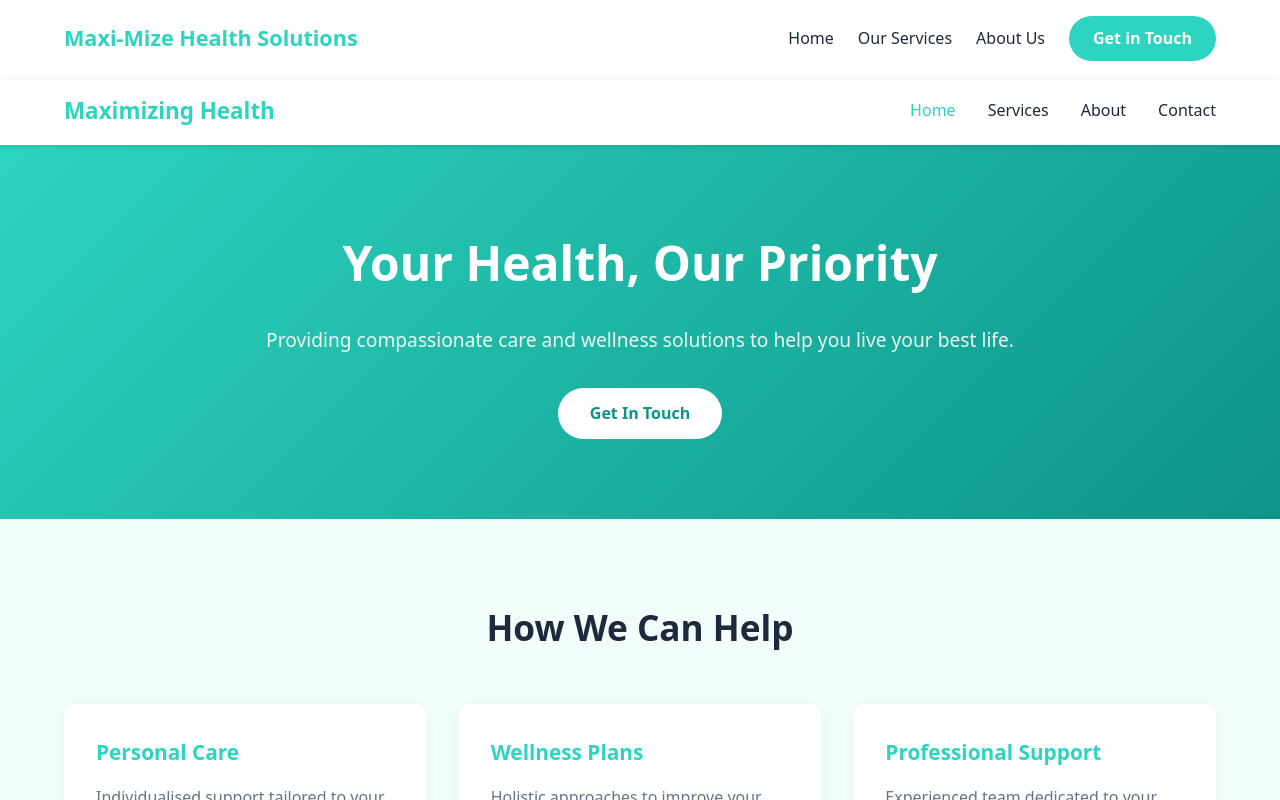
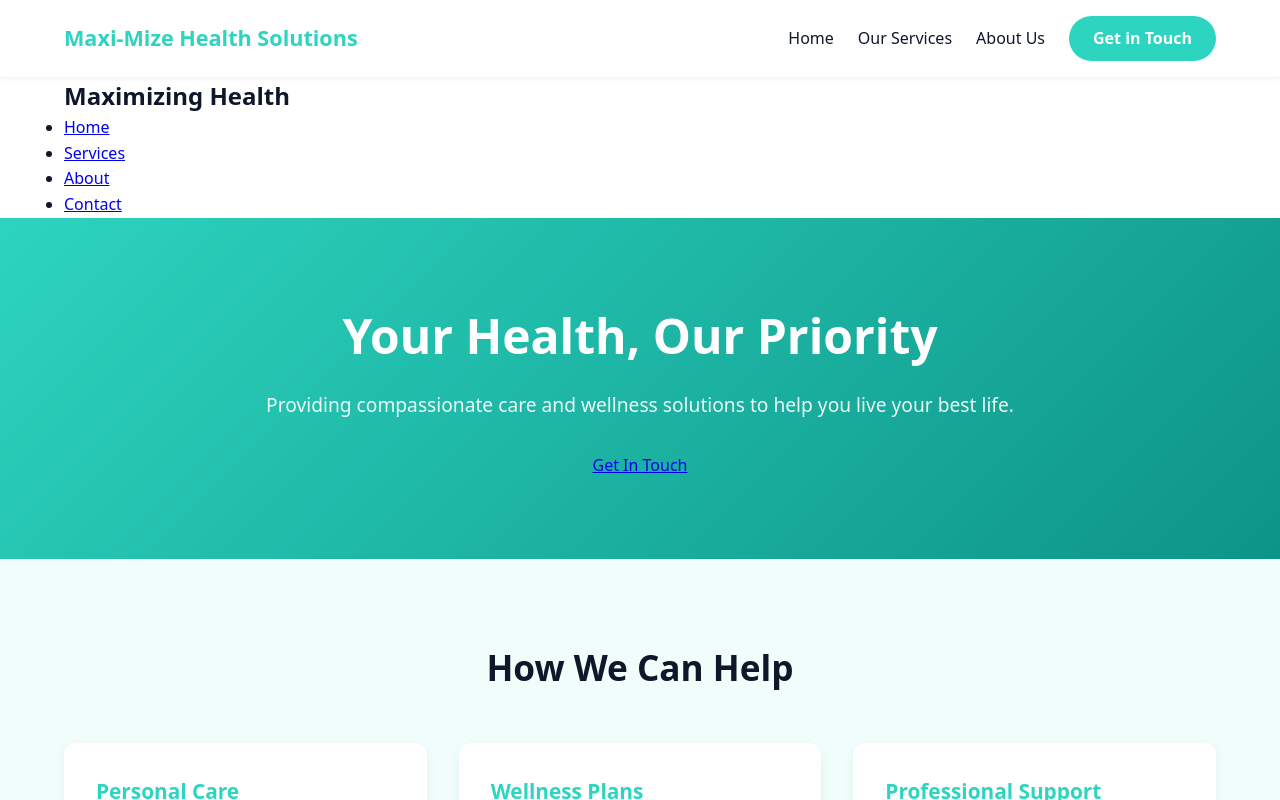
Before and after one commit to tomtapiwa22-lgtm/Maximizing-health-solution, a SvelteKit app: page / in a window 1280 px wide. Shown: the top 800 px of the page. Built offline with nearby package versions, Linux system fonts and the light colour scheme; no server answers.

Commit message:
Update +page.svelte

```diff
--- a/src/routes/+page.svelte
+++ b/src/routes/+page.svelte
@@ -70,38 +70,3 @@
     <p>&copy; 2026 Maximizing Health Solution. All rights reserved.</p>
   </div>
 </footer>
-
-<style>
-  :root {
-    --primary: #2dd4bf;
-    --dark: #1e293b;
-    --light: #f8fafc;
-  }
-
-  * { margin: 0; padding: 0; box-sizing: border-box; font-family: system-ui, sans-serif; }
-
-  .navbar { background: white; box-shadow: 0 2px 4px rgba(0,0,0,0.1); padding: 1rem 0; position: sticky; top: 0; }
-  .container { max-width: 1200px; margin: 0 auto; padding: 0 1.5rem; }
-  .navbar .container { display: flex; justify-content: space-between; align-items: center; }
-  .logo { font-size: 1.4rem; color: var(--primary); }
-  .nav-links { display: flex; list-style: none; gap: 2rem; }
-  .nav-links a { text-decoration: none; color: var(--dark); font-weight: 500; transition: color 0.3s; }
-  .nav-links a:hover, .nav-links a.active { color: var(--primary); }
-
-  .hero { background: linear-gradient(135deg, #2dd4bf 0%, #0d9488 100%); color: white; padding: 5rem 1.5rem; text-align: center; }
-  .hero-content { max-width: 800px; margin: 0 auto; }
-  .hero h1 { font-size: 3rem; margin-bottom: 1.5rem; }
-  .hero p { font-size: 1.2rem; margin-bottom: 2rem; opacity: 0.9; }
-  .btn-primary { display: inline-block; background: white; color: #0d9488; padding: 0.8rem 2rem; border-radius: 50px; font-weight: 600; text-decoration: none; transition: transform 0.3s; }
-  .btn-primary:hover { transform: translateY(-3px); }
-
-  .features { padding: 5rem 1.5rem; background: #f0fdfa; }
-  .features h2 { text-align: center; font-size: 2.2rem; color: var(--dark); margin-bottom: 3rem; }
-  .grid { display: grid; grid-template-columns: repeat(auto-fit, minmax(300px, 1fr)); gap: 2rem; }
-  .card { background: white; padding: 2rem; border-radius: 12px; box-shadow: 0 4px 12px rgba(0,0,0,0.05); transition: transform 0.3s; }
-  .card:hover { transform: translateY(-5px); }
-  .card h3 { color: var(--primary); margin-bottom: 1rem; font-size: 1.3rem; }
-  .card p { color: #64748b; line-height: 1.6; }
-
-  .footer { background: var(--dark); color: white; text-align: center; padding: 2rem; margin-top: 2rem; }
-</style>
```
